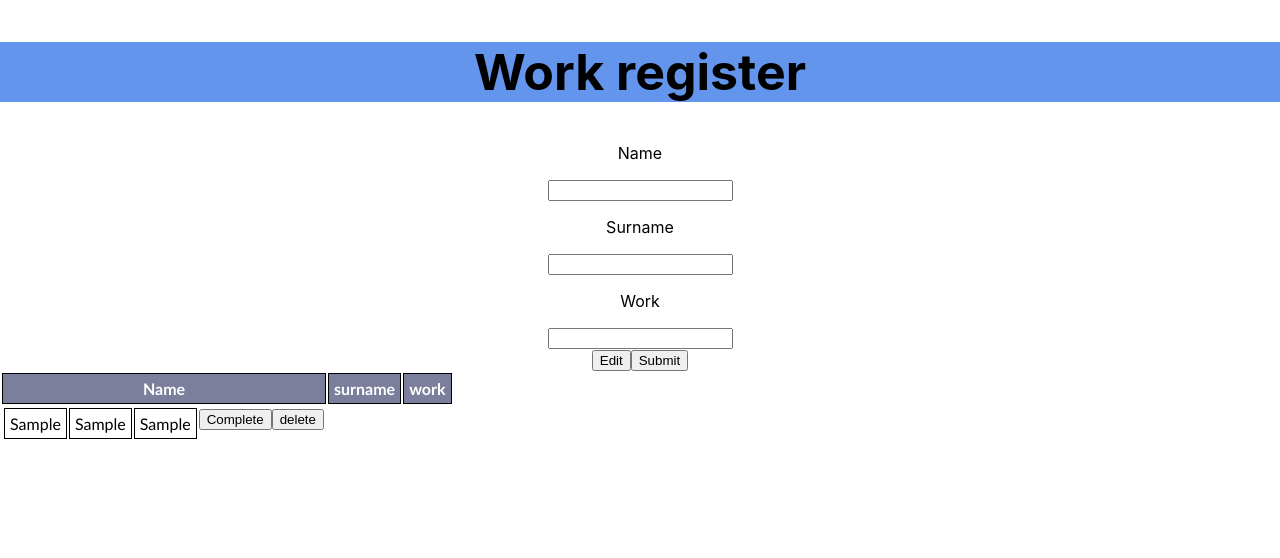
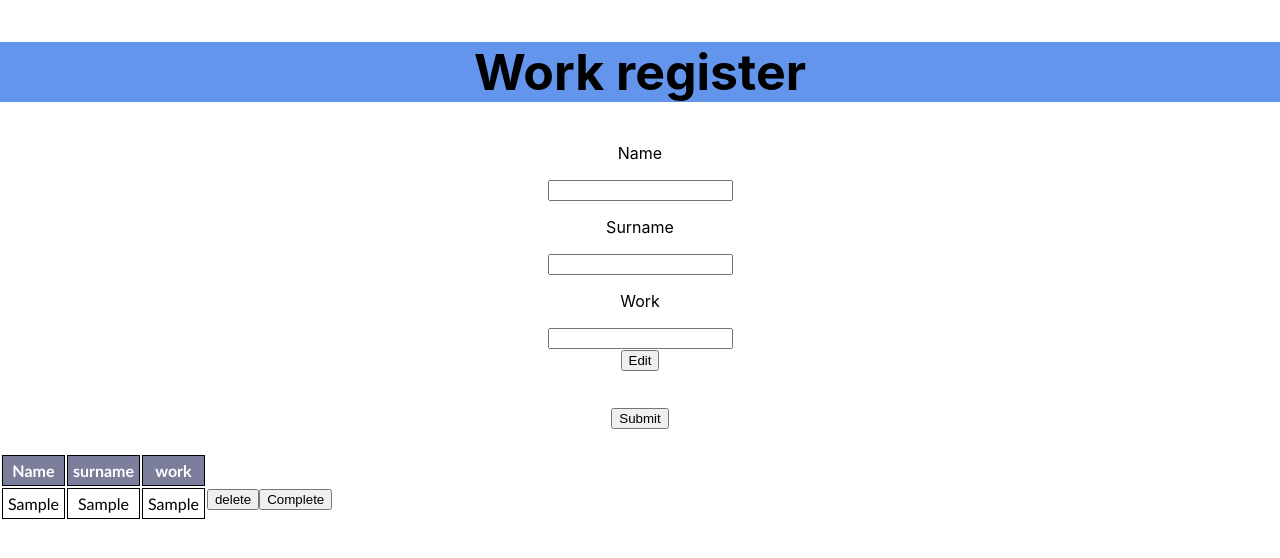
Before and after one commit to kuhletcg/work-register, a React (Create React App) app: page / in a window 1280 px wide. Both pictures are taken after typing "Sample", "Sample", "Sample" into the empty fields and a click on the button "Edit". Shown: the top 558 px of the page. Built offline with nearby package versions, Linux system fonts and the light colour scheme.

Commit message:
Added class for table

```diff
--- a/src/App.js
+++ b/src/App.js
@@ -74,17 +74,19 @@ function App() {
           <button onClick={() => dispatch(editForm(handleEdit(Form.key)))}>
             Edit
           </button>
-
+          <h1>
             <input type="submit" value="Submit" />
+          </h1>
         </div>
       </form>
-      <table>
+      <table class="table">
         <thead>
           <tr>
             <th>Name</th>
             <th>surname</th>
             <th>work</th>
           </tr>
+        </thead>
         <tbody>
           {FormList &&
             FormList.map((form) => {
@@ -94,24 +96,22 @@ function App() {
                   <td>{form.name.surname}</td>
                   <td>{form.name.work}</td>
                   <button
+                    onClick={() => dispatch(deleteForm(handleDelete(form.key)))}
+                  >
+                    delete{" "}
+                  </button>
+                  <button
                     onClick={() =>
                       dispatch(completeForm(handleComplete(form.key)))
                     }
                   >
                     Complete{" "}
                   </button>
-                    <button
-                      onClick={() =>
-                        dispatch(deleteForm(handleDelete(form.key)))
-                      }
-                    >
-                      delete{" "}
-                    </button>
                 </tr>
               );
             })}
         </tbody>
-        </thead>
+        {/* </thead> */}
       </table>
     </div>
   );
```
Lines whose indentation alone changed are shown as unchanged.
